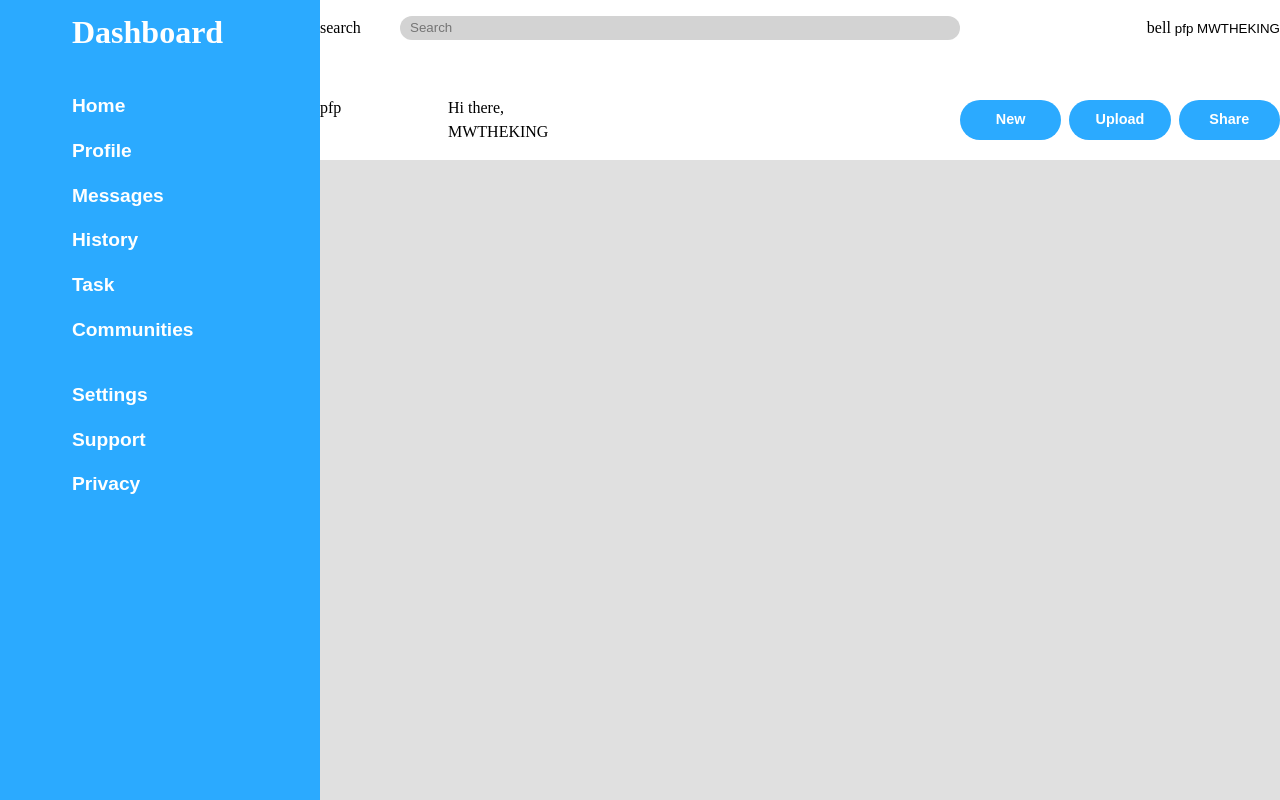
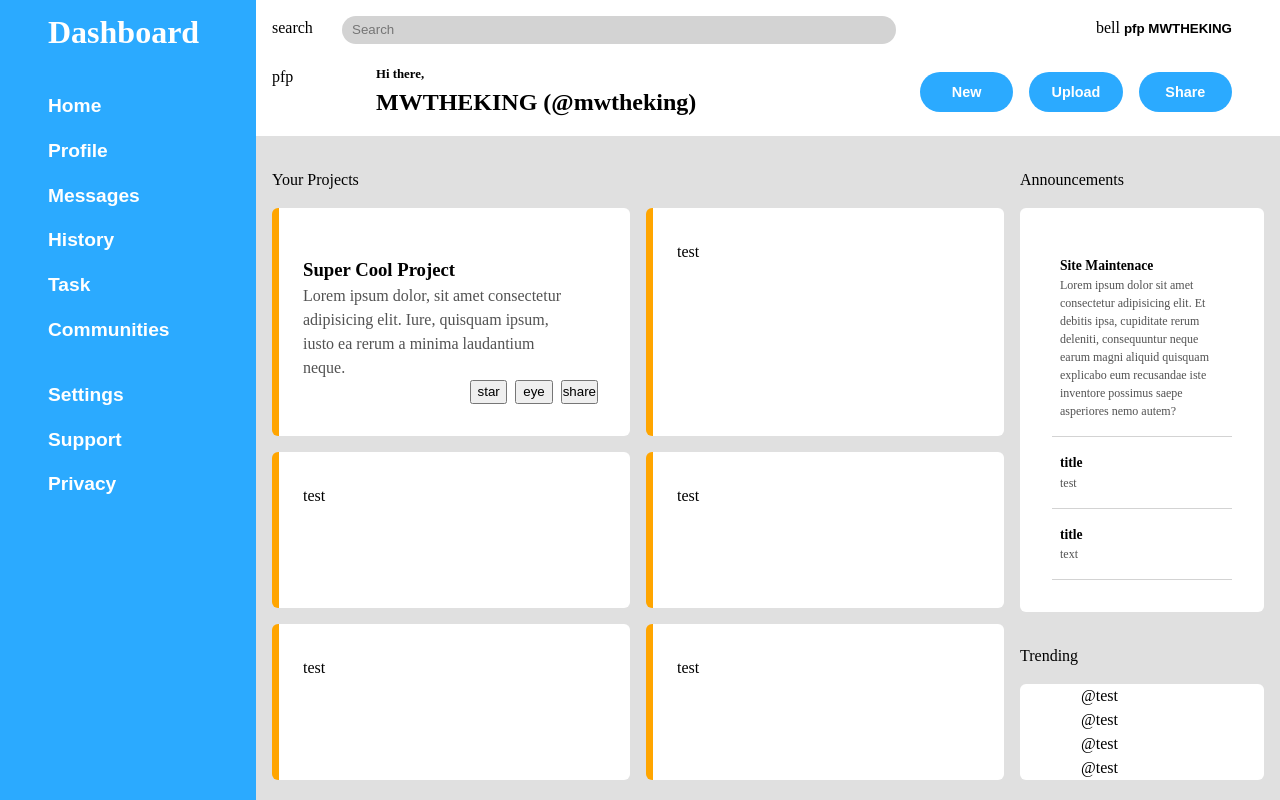
Before and after one commit to MWtheKing/Admin-Dashboard, a plain HTML site: page index.html in a window 1280 px wide. Drawn offline with Linux system fonts and the light colour scheme.

Commit message:
Add Layout and basic styles
Created grids for project, news and trending and added dummy content
with basic styling

```diff
--- a/index.html
+++ b/index.html
@@ -24,8 +24,8 @@
                 <div class="profile-welcome">
                     <span class="profile-picture">pfp</span>
                     <div class="header-text">
-                        <div>Hi there,</div>
-                        <div>MWTHEKING</div>
+                        <div class="small">Hi there,</div>
+                        <div class="big">MWTHEKING (@mwtheking)</div>
                     </div>
                 </div>
                 <div class="header-btns">
@@ -54,7 +54,53 @@
                 <button class="privacy">Privacy</button>
             </div>
         </div>
-        <div class="main-content"></div>
+        <div class="main-content">
+            <div class="text-projects">Your Projects</div>
+            <div class="text-announcements">Announcements</div>
+            <div class="text-trending">Trending</div>
+            <div class="projects">
+                <div class="project-content">
+                    <div class="project-text">
+                        <h3>Super Cool Project</h3>
+                        <p>Lorem ipsum dolor, sit amet consectetur adipisicing elit. Iure,
+                            quisquam ipsum, iusto ea rerum a minima laudantium neque.</p>
+                    </div>
+                     <div class="project-btns">
+                            <button class="star">star</button>
+                            <button class="eye">eye</button>
+                            <button class="share">share</button>
+                        </div>
+                </div>
+                <div class="project-content">test</div>
+                <div class="project-content">test</div>
+                <div class="project-content">test</div>
+                <div class="project-content">test</div>
+                <div class="project-content">test</div>
+            </div>
+            <div class="news">
+                <div class="news-content">
+                    <h3>Site Maintenace</h3>
+                    <p>Lorem ipsum dolor sit amet consectetur adipisicing elit.
+                        Et debitis ipsa, cupiditate rerum deleniti, consequuntur neque earum
+                        magni aliquid quisquam explicabo eum recusandae iste inventore
+                        possimus saepe asperiores nemo autem?</p>
+                </div>
+                <div class="news-content">
+                    <h3>title</h3>
+                    <p>test</p>
+                </div>
+                <div class="news-content">
+                    <h3>title</h3>
+                    <p>text</p>
+                </div>
+            </div>
+            <div class="trending">
+                <div class="trending-profile">@test</div>
+                <div class="trending-profile">@test</div>
+                <div class="trending-profile">@test</div>
+                <div class="trending-profile">@test</div>
+            </div>
+        </div>
     </div>
 </body>
 </html>
--- a/styles.css
+++ b/styles.css
@@ -10,8 +10,8 @@
 
 .container {
     display: grid;
-    grid-template-columns: minmax(25vw, 1fr) 4fr;
-    grid-template-rows: minmax(17vh, 1fr) 4fr;
+    grid-template-columns: minmax(20vw, 1fr) minmax(80vw, 4fr);
+    grid-template-rows: minmax(17vh, 1fr) minmax(83vh, 4fr);
     height: 100vh;
     width: 100vw;
 }
@@ -24,13 +24,14 @@
     grid-template-rows: auto auto 1fr;
     align-items: flex-start;
     gap: 20px;
+    overflow: hidden;
 }
 
 .sidebar-nav,
 .sidebar-nav-settings,
 .dash-logo {
     display: grid;
-    grid-template-columns: 1fr 4fr;
+    grid-template-columns: 40px 4fr;
     font-size: 1em;
     font-weight: bold;
 }
@@ -61,12 +62,15 @@
     grid-template-rows: 1fr auto;
     align-items: start;
     padding: 16px 0;
+    margin: 0 16px;
+    margin-right: 48px;
 }
 
 .header-top,
 .header-bottom {
     display: grid;
     grid-template-columns: 2fr 1fr;
+    gap: 24px;
 }
 
 .header-top {
@@ -75,13 +79,14 @@
 
 .search {
     display: grid;
-    grid-template-columns: 1fr 7fr;
+    grid-template-columns: 1fr 8fr;
 }
 
 .search-input {
     background-color: lightgray;
     border: none;
-    border-radius: 20px;
+    border-radius: 18px;
+    padding: 4px;
 
 }
 .search-input::placeholder {
@@ -97,23 +102,39 @@ input[type="search"] {
     border: transparent;
     background-color: transparent;
     cursor: pointer;
+    font-weight: bold;
+}
+
+.small, .big {
+    font-weight: bold;
+}
+
+.small {
+    font-size: 0.8em;
+}
+
+.big {
+    font-size: 1.5em;
 }
 .profile {
     justify-self: flex-end;
 }
-
-.profile-picture-btn {
+.search-icon,
+.profile-picture,
+.profile-picture-btn span {
+    min-width: 70px;
 }
 
 .profile-welcome {
     display: grid;
-    grid-template-columns: 1fr 4fr;
+    grid-template-columns: 1fr 5fr;
 }
+
 
 .header-btns {
     display: grid;
     grid-template-columns: repeat(3, 1fr);
-    gap: 8px;
+    gap: 16px;
 }
 
 .header-btns button {
@@ -128,8 +149,104 @@ input[type="search"] {
     cursor: pointer;
     font-size: 0.9em;
     font-weight: bold;
+    min-width: 70px;
+    padding: 8px;
 }
 
 .main-content {
     background-color: rgb(224, 224, 224);
+    display: grid;
+    grid-template-columns: 3fr 1fr;
+    grid-template-rows: auto 1fr auto 1fr;
+    gap: 16px;
+    padding: 16px 16px 32px;
 }
+
+.projects {
+    grid-row: 2 / -1;
+    display: grid;
+    grid-template-columns: repeat(2, 1fr);
+    grid-template-rows: repeat(3, 1fr);
+    gap: 16px;
+}
+
+.project-content {
+    background-color: white;
+    border-left: 7px solid orange;
+    border-radius: 6px;
+}
+
+.text-trending {
+    grid-column: 2;
+    grid-row: 3 / 4;
+}
+
+.main-content [class*="text"] {
+    margin-top: 16px;
+}
+
+.project-content {
+    display: grid;
+    padding: 32px 32px 32px 24px;
+}
+
+.project-grid {
+
+}
+
+.project-btns {
+    display: grid;
+    grid-template-columns: repeat(3, 1fr);
+    gap: 8px;
+    justify-self: end;
+    align-self: flex-end;
+}
+
+.project-text h3,
+.project-text p {
+    padding-right: 32px;
+}
+
+.project-content h3 {
+
+}
+
+.project-content p {
+    color: rgb(82, 82, 82);
+}
+
+.news {
+    border-radius: 6px;
+    background-color: white;
+    display: grid;
+    justify-content: space-evenly;
+    padding: 32px;
+    grid-template-rows: repeat(3, minmax(auto-fit, 1fr));
+}
+
+.news-content {
+    border-bottom: 1px solid lightgray;
+    padding: 16px 8px;
+}
+
+.news h3 {
+    font-size: 0.85em;
+    font-weight: 600;
+}
+
+.news p {
+    color: rgb(82, 82, 82);
+    font-size: 0.75em;
+    text-overflow: ellipsis;
+}
+
+.trending {
+    display: grid;
+    grid-template-columns: 1fr 3fr;
+    background-color: white;
+    border-radius: 6px;
+}
+
+.trending-profile {
+    grid-column: 2;
+}
```
